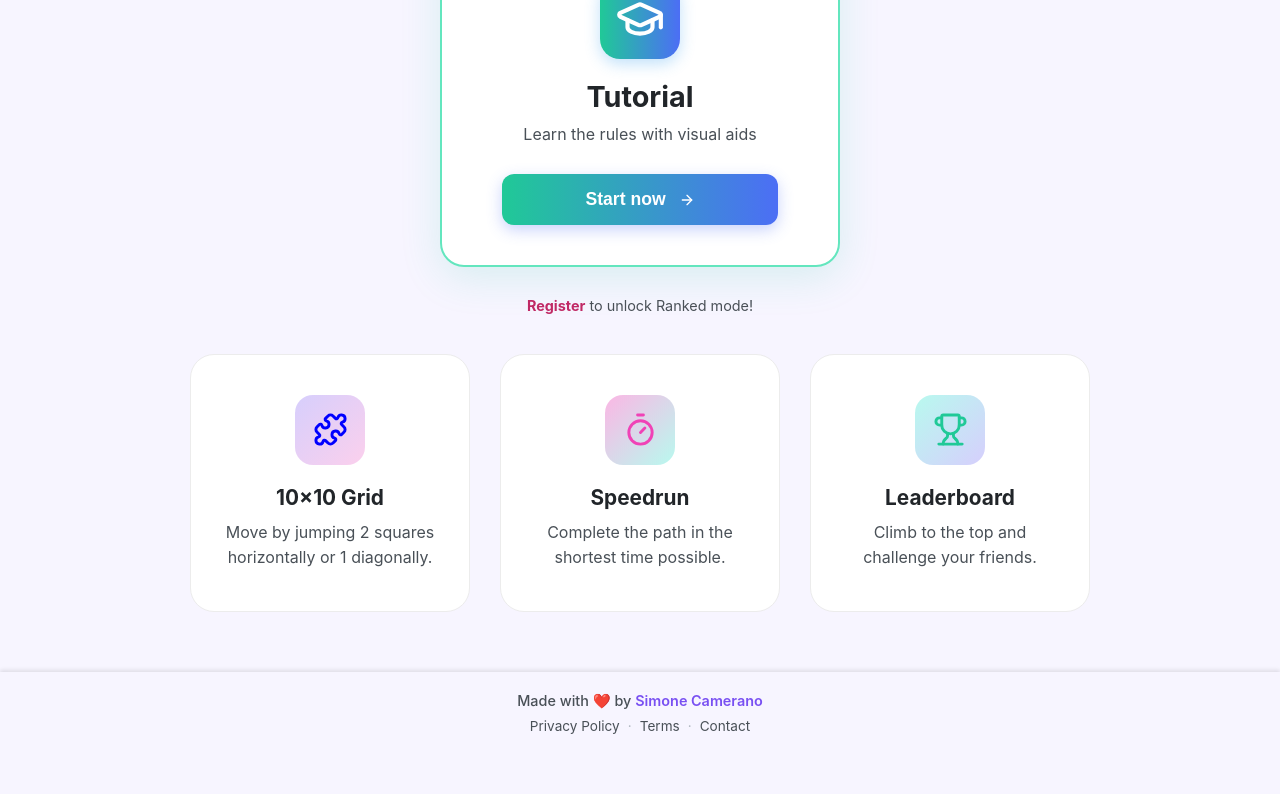
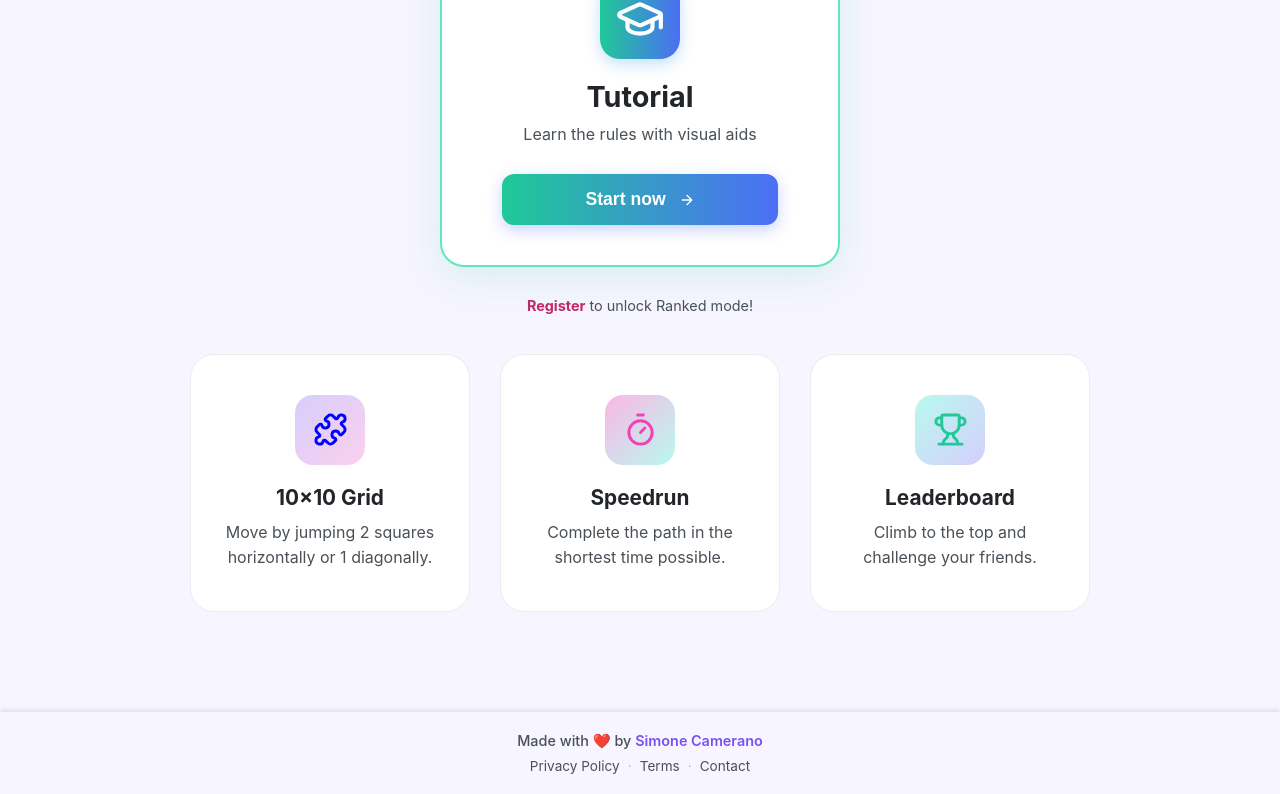
Before and after one commit to simonecamerano/HundredPath, a Vue app in the folder frontend/: page / in a window 1280 px wide. Shown: the part 497-1291 px from the top of the page. Before the commit the page ends 1251 px from the top, so only its background shows below. Built offline with nearby package versions, Linux system fonts and the light colour scheme; no server answers.

Commit message:
fix: adjust footer margin-top for improved responsiveness across breakpoints

```diff
--- a/frontend/src/components/Footer.vue
+++ b/frontend/src/components/Footer.vue
@@ -100,4 +100,16 @@
     gap: 6px;
   }
 }
+
+@media (min-width: 768px) {
+  .app-footer {
+    margin-top: 60px;
+  }
+}
+
+@media (min-width: 1024px) {
+  .app-footer {
+    margin-top: 80px;
+  }
+}
 </style>
```
